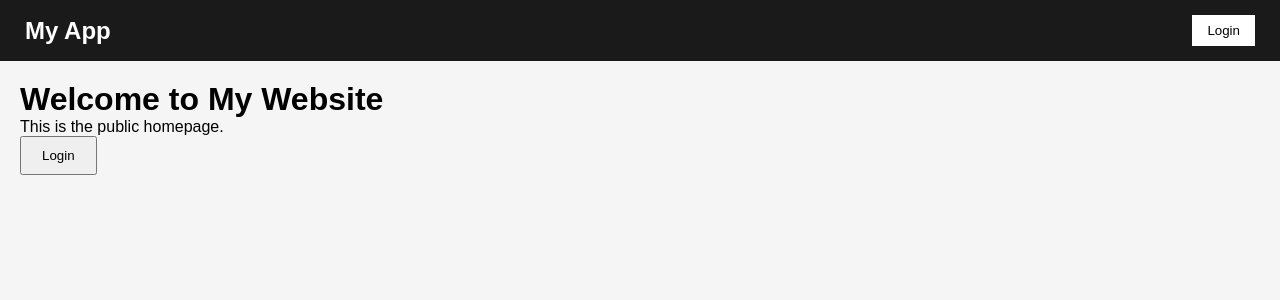
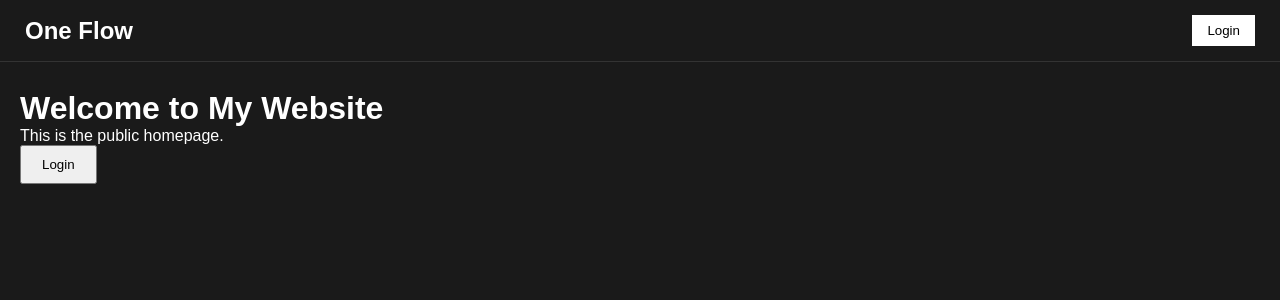
Before and after one commit to kartik-parmar007/IIT-Gandhinagar-Odoo-Hackathon, a React (Vite) app in the folder client/: page / in a window 1280 px wide. Shown: the top 300 px of the page. Built offline with nearby package versions, Linux system fonts and the light colour scheme; no server answers.

Commit message:
after css

```diff
--- a/client/src/components/Navbar.jsx
+++ b/client/src/components/Navbar.jsx
@@ -12,7 +12,7 @@ export default function Navbar() {
 
   return (
     <nav style={styles.nav}>
-      <h2 style={styles.logo}>My App</h2>
+      <h2 style={styles.logo}>One Flow</h2>
 
       <div style={styles.menu}>
         <SignedOut>
@@ -45,12 +45,18 @@ export default function Navbar() {
 
 const styles = {
   nav: {
+    position: "fixed",
+    top: 0,
+    left: 0,
+    right: 0,
+    zIndex: 1000,
     padding: "15px 25px",
     background: "#1a1a1a",
     color: "#fff",
     display: "flex",
     justifyContent: "space-between",
     alignItems: "center",
+    borderBottom: "1px solid #333",
   },
   logo: { margin: 0 },
   menu: { display: "flex", gap: "15px", alignItems: "center" },
--- a/client/src/index.css
+++ b/client/src/index.css
@@ -6,13 +6,27 @@
 }
 
 html,
-body,
-#root {
+body {
   width: 100%;
   height: 100%;
+  overflow: hidden;
+}
+
+html {
+  background: #1a1a1a;
 }
 
 body {
-  background: #f5f5f5;
+  background: #1a1a1a;
   font-family: sans-serif;
+  color: #fff;
+  overflow-x: hidden;
+  overflow-y: hidden;
 }
+
+#root {
+  background: #1a1a1a;
+  height: 100vh;
+  overflow-y: auto;
+  overflow-x: hidden;
+}
--- a/client/src/pages/AdminPanel.jsx
+++ b/client/src/pages/AdminPanel.jsx
@@ -401,7 +401,8 @@ export default function AdminPanel() {
 
 const styles = {
   container: {
-    minHeight: "100vh",
+    minHeight: "calc(100vh - 70px)",
+    marginTop: "70px",
     background: "#1a1a1a",
     color: "#fff",
     padding: "20px",
--- a/client/src/pages/Dashboard.jsx
+++ b/client/src/pages/Dashboard.jsx
@@ -8,7 +8,7 @@ export default function Dashboard() {
     <>
       <Navbar />
 
-      <div style={{ padding: "20px" }}>
+      <div style={{ marginTop: "70px", padding: "20px", minHeight: "calc(100vh - 70px)" }}>
         <h1>Dashboard</h1>
         <p>
           Welcome,{" "}
--- a/client/src/pages/Home.jsx
+++ b/client/src/pages/Home.jsx
@@ -6,7 +6,7 @@ export default function Home() {
     <>
       <Navbar />
 
-      <div style={{ padding: "20px" }}>
+      <div style={{ marginTop: "70px", padding: "20px", minHeight: "calc(100vh - 70px)" }}>
         <h1>Welcome to My Website</h1>
         <p>This is the public homepage.</p>
 
--- a/client/src/pages/Projects.jsx
+++ b/client/src/pages/Projects.jsx
@@ -377,7 +377,8 @@ export default function Projects() {
 
 const styles = {
   container: {
-    minHeight: "100vh",
+    minHeight: "calc(100vh - 70px)",
+    marginTop: "70px",
     background: "#1a1a1a",
     color: "#fff",
     padding: "20px",
--- a/client/src/pages/Settings.jsx
+++ b/client/src/pages/Settings.jsx
@@ -1185,7 +1185,8 @@ export default function Settings() {
 
 const styles = {
   container: {
-    minHeight: "100vh",
+    minHeight: "calc(100vh - 70px)",
+    marginTop: "70px",
     background: "#1a1a1a",
     color: "#fff",
     padding: "20px",
--- a/client/src/pages/Tasks.jsx
+++ b/client/src/pages/Tasks.jsx
@@ -456,7 +456,8 @@ export default function Tasks() {
 
 const styles = {
   container: {
-    minHeight: "100vh",
+    minHeight: "calc(100vh - 70px)",
+    marginTop: "70px",
     background: "#1a1a1a",
     color: "#fff",
     padding: "20px",
```
